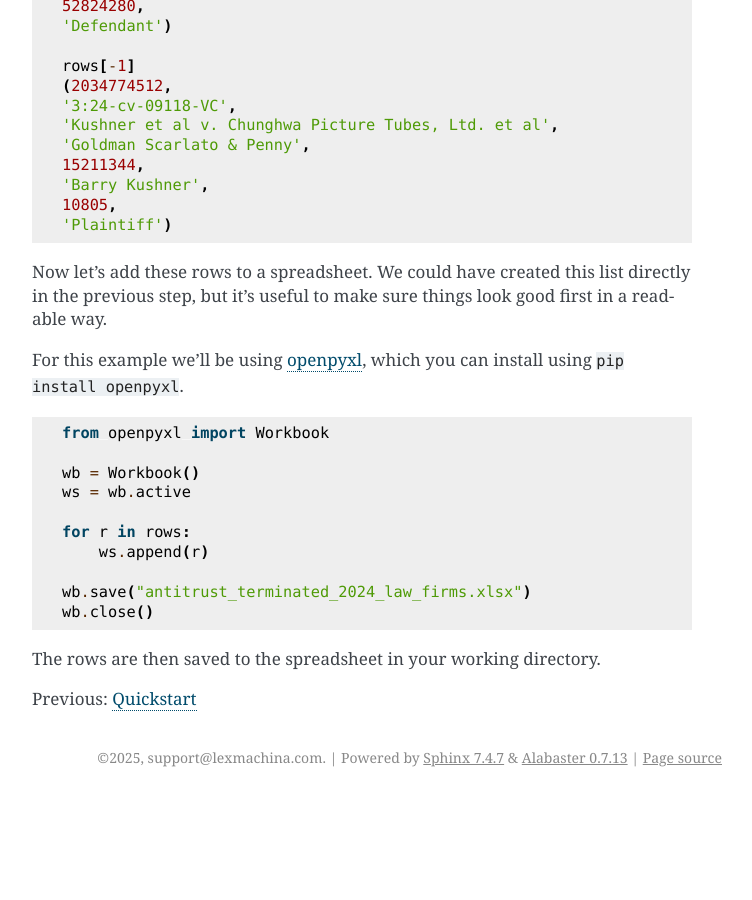
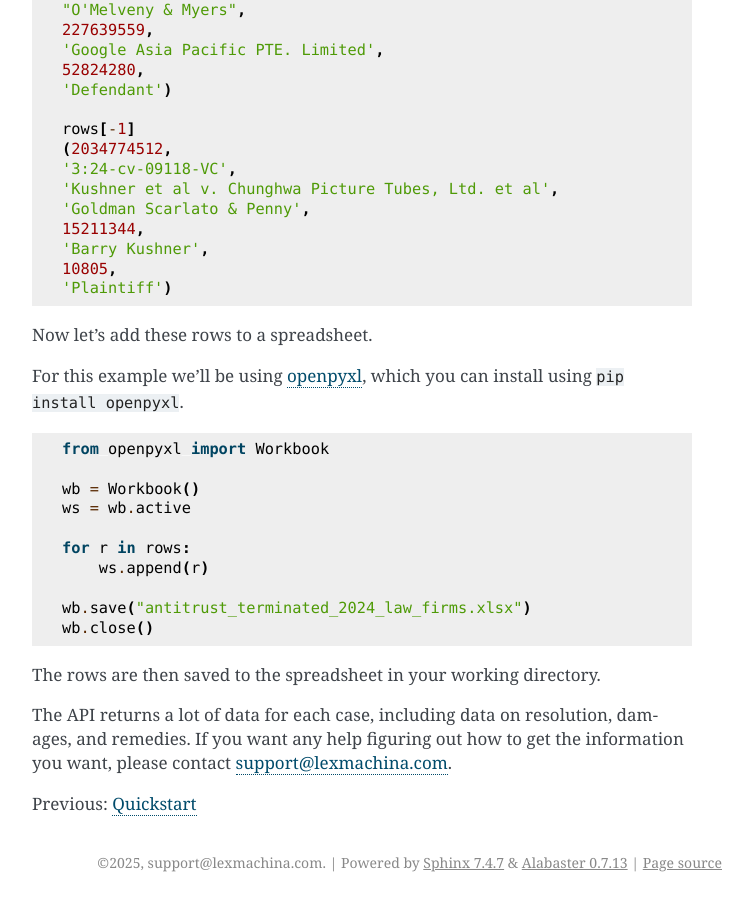
Before and after one commit to LexMachinaInc/python-lexmachina-sync-api-client, a Sphinx documentation site: the page built from docs/spreadsheet_example.rst, in a window 1280 px wide and 900 px high, scrolled down 5011 px. Shown: the whole window, without its empty margins (388-1140 px from the left). Built offline with Sphinx 7.4.7, drawn with Linux system fonts in a browser that asks for light colours; before the commit the page ends 5808 px from its top, so only the background shows below that; some of the changed text lies outside the part shown.

Commit message:
[#15] fix typos

```diff
--- a/docs/spreadsheet_example.rst
+++ b/docs/spreadsheet_example.rst
@@ -269,7 +271,7 @@
     'Plaintiff')
 
 
-Now let's add these rows to a spreadsheet. We could have created this list directly in the previous step, but it's useful to make sure things look good first in a readable way.
+Now let's add these rows to a spreadsheet.
 
 For this example we'll be using `openpyxl <https://openpyxl.readthedocs.io/en/stable/index.html>`_, which you can install using ``pip install openpyxl``.
 
@@ -290,8 +292,7 @@
 
 The rows are then saved to the spreadsheet in your working directory.
 
-
-
+The API returns a lot of data for each case, including data on resolution, damages, and remedies. If you want any help figuring out how to get the information you want, please contact support@lexmachina.com.
 
 
 Previous: :doc:`quickstart`
```
Also changed, not shown: other parts of docs/spreadsheet_example.rst (+7 -5 lines).
